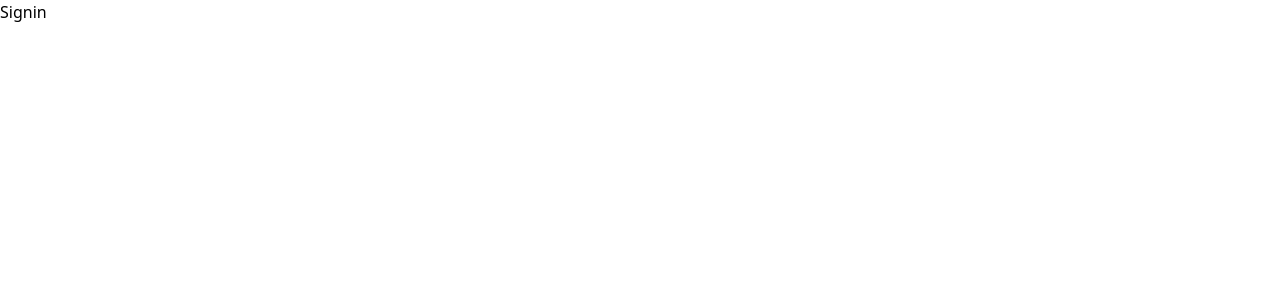
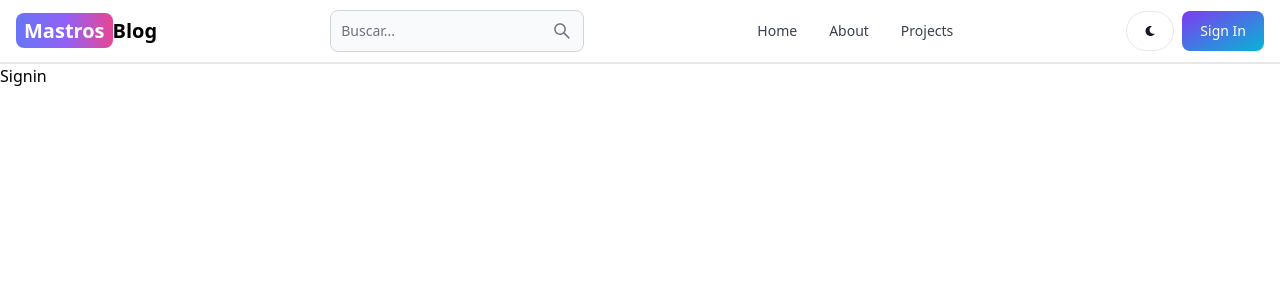
Before and after one commit to Martin385/mern-portfolio, a React (Vite) app in the folder client/: page /sign-in in a window 1280 px wide. Shown: the top 300 px of the page. Built offline with nearby package versions, Linux system fonts and the light colour scheme.

Commit message:
create the header section

```diff
--- a/client/package.json
+++ b/client/package.json
@@ -10,8 +10,10 @@
     "preview": "vite preview"
   },
   "dependencies": {
+    "flowbite-react": "^0.7.2",
     "react": "^18.2.0",
     "react-dom": "^18.2.0",
+    "react-icons": "^5.0.1",
     "react-router-dom": "^6.21.3"
   },
   "devDependencies": {
--- a/client/src/App.jsx
+++ b/client/src/App.jsx
@@ -5,12 +5,14 @@
 import SignIn from "./pages/Signin"
 import Dashboard from "./pages/Dashboard"
 import Projects from "./pages/Projects"
+import Header from "./components/Header"
 
 
 export default function App() {
   return (
 
     <BrowserRouter>
+    <Header/>
       <Routes>
         <Route path="/" element = {<Home></Home>}></Route>
         <Route path="/about" element={<About/>}></Route>
--- /dev/null
+++ b/client/src/components/Header.jsx
@@ -0,0 +1,48 @@
+import React from 'react'
+import {Button, Navbar, TextInput} from 'flowbite-react'
+import {Link, useLocation} from 'react-router-dom'
+import {AiOutlineSearch} from 'react-icons/ai'
+import {FaMoon} from 'react-icons/fa'
+export default function Header() {
+  const path = useLocation().pathname;
+  return (
+    <Navbar className='border-b-2'>
+      <Link to="/" className='self-center whitespace-nowrap text-sm sm:text-xl font-semibold dark:text-white'>
+        <span className='px-2 py-1 bg-gradient-to-r from-indigo-500 via-purple-500 to-pink-500 rounded-lg text-white'>Mastros</span>
+        Blog
+      </Link>
+      <form>
+        <TextInput
+          type='text'
+          placeholder='Buscar...'
+          rightIcon={AiOutlineSearch}
+          className='hidden lg:inline '
+        />
+      </form>
+      <Button className='w-12 h-10 lg:hidden' color='gray' pill>
+        <AiOutlineSearch />
+      </Button>
+      <div className='flex gap-2 md:order-2'>
+        <Button className='w-12 h-10 hidden sm:inline' color='gray' pill>
+          <FaMoon/>
+        </Button>
+        <Link to='/sign-in'>
+          <Button  gradientDuoTone='purpleToBlue'>Sign In</Button>
+        </Link>
+        <Navbar.Toggle></Navbar.Toggle>
+
+      </div>
+      <Navbar.Collapse>
+          <Navbar.Link active={path === "/"} as={'div'}>
+            <Link to='/'>Home</Link>
+          </Navbar.Link>
+          <Navbar.Link active={path === "/about"} as={'div'} >
+            <Link to='/about'>About</Link>
+          </Navbar.Link>
+          <Navbar.Link active={path === "/projects"} as={'div'}>
+            <Link to='/projects'>Projects</Link>
+          </Navbar.Link>
+        </Navbar.Collapse>
+    </Navbar>
+  )
+}
--- a/client/tailwind.config.js
+++ b/client/tailwind.config.js
@@ -1,8 +1,12 @@
 /** @type {import('tailwindcss').Config} */
 export default {
-  content: ["./index.html", "./src/**/*.{js,ts,jsx,tsx}"],
+  content: [
+    "./index.html",
+    "./src/**/*.{js,ts,jsx,tsx}",
+    "node_modules/flowbite-react/lib/esm/**/*.js",
+  ],
   theme: {
     extend: {},
   },
-  plugins: [],
+  plugins: [require("flowbite/plugin")],
 };
```
Also changed, not shown: 1 other file (tests, documents, lock files or other folders).
